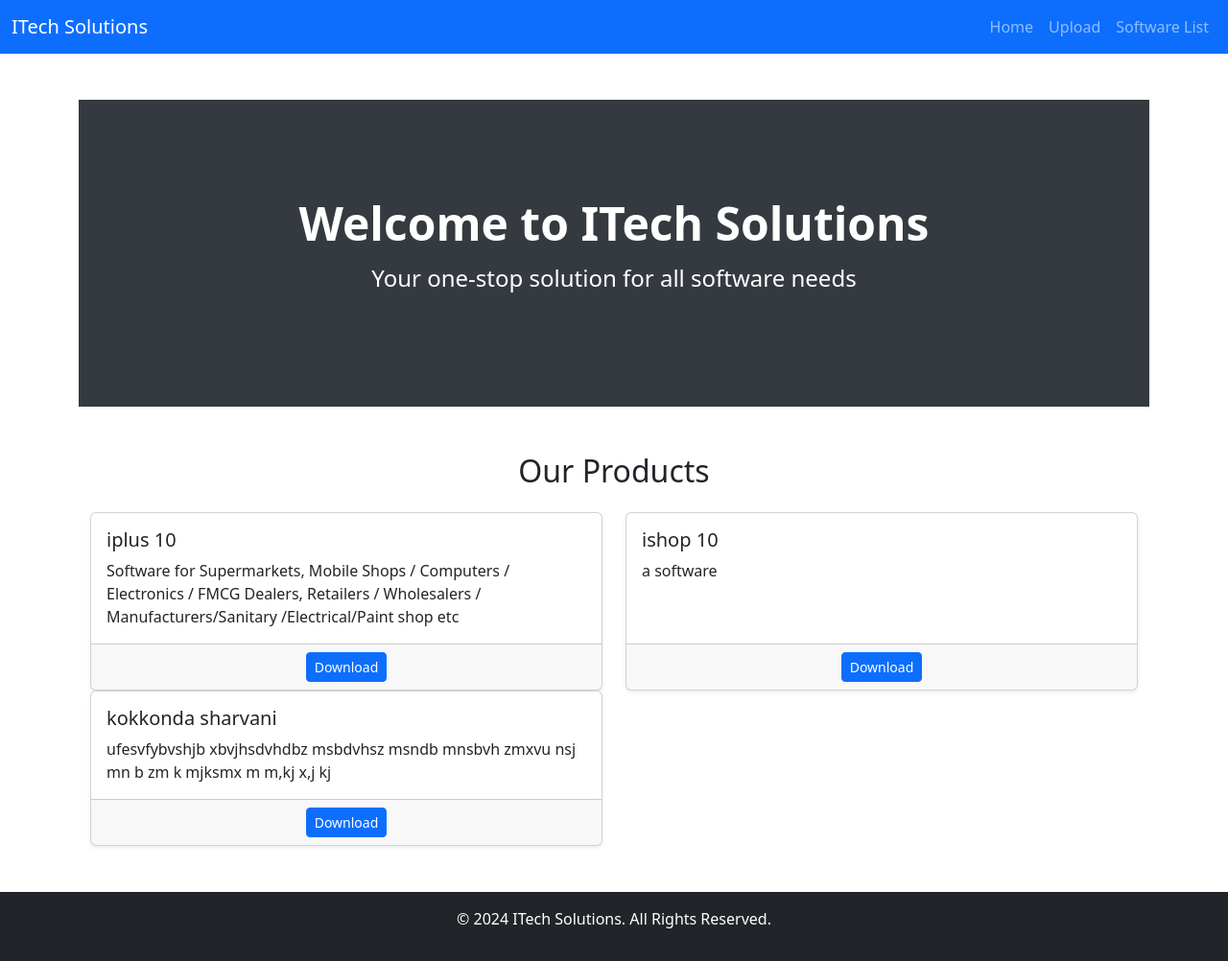
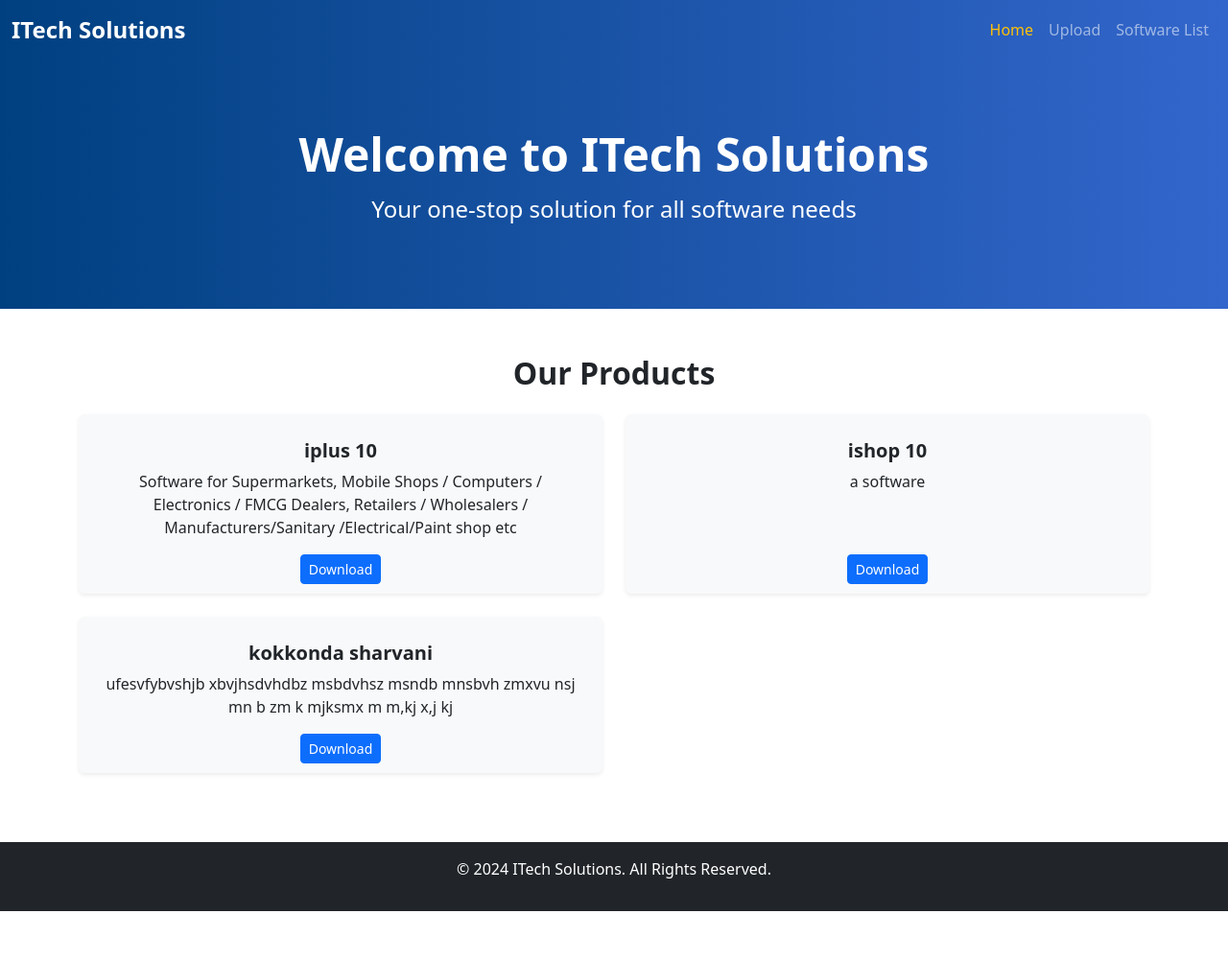
Before and after one commit to sharvani67/itech, a Django app: page /home/ in a window 1280 px wide. Shown: the whole page at 96% size. After the commit the page ends 950 px from the top, so only its background shows below. Run offline with Django 5.2, Linux system fonts and the light colour scheme; data comes from the database, SQL or seed files in the repository; both versions use the stored data as it was after the commit.

Commit message:
added styles

```diff
--- a/itech_solutions/templates/base.html
+++ b/itech_solutions/templates/base.html
@@ -6,10 +6,27 @@
     <title>{% block title %}ITech Solutions{% endblock %}</title>
     <!-- Bootstrap CSS -->
     <link href="https://cdn.jsdelivr.net/npm/bootstrap@5.3.0-alpha3/dist/css/bootstrap.min.css" rel="stylesheet">
+    <style>
+        .navbar {
+            background:linear-gradient(to right, #004080, #3366cc);
+            color: white;
+        }
+        .navbar-brand {
+            font-weight: bold;
+            font-size: 1.5rem;
+        }
+        .nav-link {
+            font-weight: 500;
+            font-size: 1rem;
+        }
+        .nav-link.active {
+            color: #ffc107 !important;
+        }
+    </style>
 </head>
 <body>
     <!-- Navbar -->
-    <nav class="navbar navbar-expand-lg navbar-dark bg-primary">
+    <nav class="navbar navbar-expand-lg navbar-dark">
         <div class="container-fluid">
             <a class="navbar-brand" href="{% url 'home' %}">ITech Solutions</a>
             <button class="navbar-toggler" type="button" data-bs-toggle="collapse" data-bs-target="#navbarNav" aria-controls="navbarNav" aria-expanded="false" aria-label="Toggle navigation">
@@ -18,7 +35,7 @@
             <div class="collapse navbar-collapse" id="navbarNav">
                 <ul class="navbar-nav ms-auto">
                     <li class="nav-item">
-                        <a class="nav-link {% if request.path == '/' %}active{% endif %}" href="{% url 'home' %}">Home</a>
+                        <a class="nav-link {% if request.path == '/home/' %}active{% endif %}" href="{% url 'home' %}">Home</a>
                     </li>
                     <li class="nav-item">
                         <a class="nav-link {% if request.path == '/upload-software/' %}active{% endif %}" href="{% url 'upload_software' %}">Upload</a>
@@ -32,7 +49,7 @@
     </nav>
 
     <!-- Main Content -->
-    <div class="container my-5">
+    <div>
         {% block content %}
         {% endblock %}
     </div>
--- a/itech_solutions/templates/index.html
+++ b/itech_solutions/templates/index.html
@@ -5,25 +5,25 @@
 {% block content %}
 
 <!-- Hero Section -->
-<div class="hero" style="background-color: #343a40; color: white; padding: 100px 20px; text-align: center;">
+<div class="hero" style="background:linear-gradient(to right, #004080, #3366cc); color: white; padding: 70px 20px; text-align: center; margin: 0;width:100%;">
     <div class="hero-content">
-        <h1 class="display-4" style="font-size: 3rem; font-weight: 700;">Welcome to ITech Solutions</h1>
-        <p class="lead" style="font-size: 1.5rem; margin-top: 10px;">Your one-stop solution for all software needs</p>
+        <h1 class="display-4" style="font-size: 3rem; font-weight: 700; margin-bottom: 10px; animation: fadeIn 1.5s;">Welcome to ITech Solutions</h1>
+        <p class="lead" style="font-size: 1.5rem; margin-top: 10px; animation: fadeIn 2s;">Your one-stop solution for all software needs</p>
     </div>
 </div>
 
 <!-- Software Cards Section -->
 <div class="container my-5">
-    <h2 class="text-center mb-4">Our Products</h2>
+    <h2 class="text-center mb-4" style="font-weight: 600;">Our Products</h2>
     <div class="row">
         {% for software in softwares %}
-        <div class="col-md-6">
-            <div class="card h-100 shadow-sm">
+        <div class="col-md-6 mb-4">
+            <div class="card h-100 shadow-sm" style="border: none; transition: transform 0.3s, box-shadow 0.3s;background-color: #f8f9fa;padding:10px">
                 <div class="card-body">
-                    <h5 class="card-title">{{ software.name }}</h5>
-                    <p class="card-text">{{ software.description }}</p>
+                    <h5 class="card-title" style="font-weight: 600;text-align: center;">{{ software.name }}</h5>
+                    <p class="card-text" style="text-align: center;">{{ software.description }}</p>
                 </div>
-                <div class="card-footer text-center">
+                <div class=" text-center" style="background-color: #f8f9fa;">
                     <a href="{{ software.file.url }}" class="btn btn-primary btn-sm" download>Download</a>
                 </div>
             </div>
@@ -32,4 +32,23 @@
     </div>
 </div>
 
+
+<style>
+    .card:hover {
+        transform: scale(1.05);
+        box-shadow: 0 4px 20px rgba(0, 0, 0, 0.1);
+    }
+
+    @keyframes fadeIn {
+        0% {
+            opacity: 0;
+            transform: translateY(-20px);
+        }
+        100% {
+            opacity: 1;
+            transform: translateY(0);
+        }
+    }
+</style>
+
 {% endblock %}
```
Also changed, not shown: itech_solutions/templates/list.html (+16 -6 lines), itech_solutions/templates/software_form.html (+20 -10 lines), itech_solutions/templates/update_form.html (+27 -13 lines), db.sqlite3, 2 other files.
